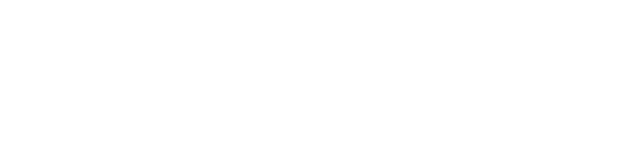
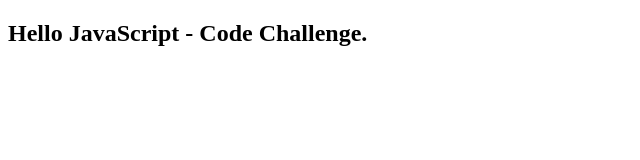
Before and after one commit to gimenez-iza/dotTheory-JavaScript, a plain HTML site: page hello_javascript/index.html in a window 1280 px wide. Shown: the whole page, without its empty margins (0-640 px from the left). Drawn offline with Linux system fonts and the light colour scheme.

Commit message:
document write - update

```diff
--- a/hello_javascript/app.js
+++ b/hello_javascript/app.js
@@ -1,2 +1,3 @@
 console.log('This is my first JS Code Experience!');
+document.write('<h2>Hello JavaScript - Code Challenge.</h2>');
 alert('Iza');
--- a/hello_javascript/index.html
+++ b/hello_javascript/index.html
@@ -3,7 +3,7 @@
 <head>
     <meta charset="UTF-8">
     <meta name="viewport" content="width=device-width, initial-scale=1.0">
-    <title>Gimenez</title>
+    <title>JS-101</title>
 </head>
 <body>
     <script src="app.js"></script>
```
